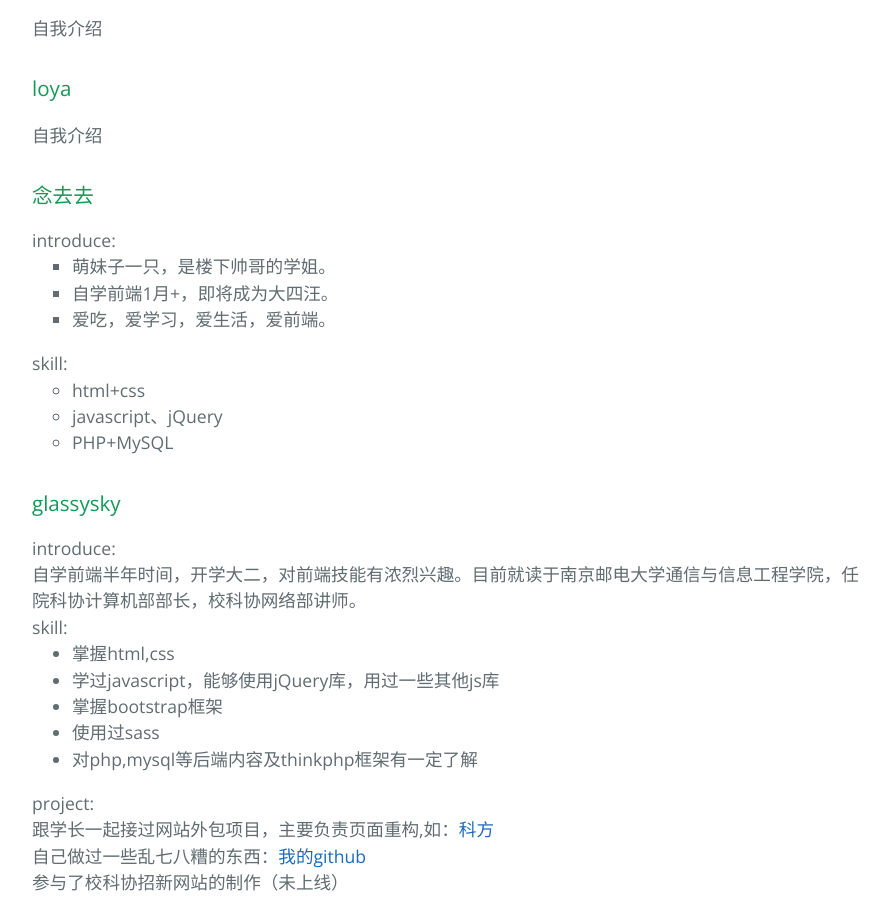
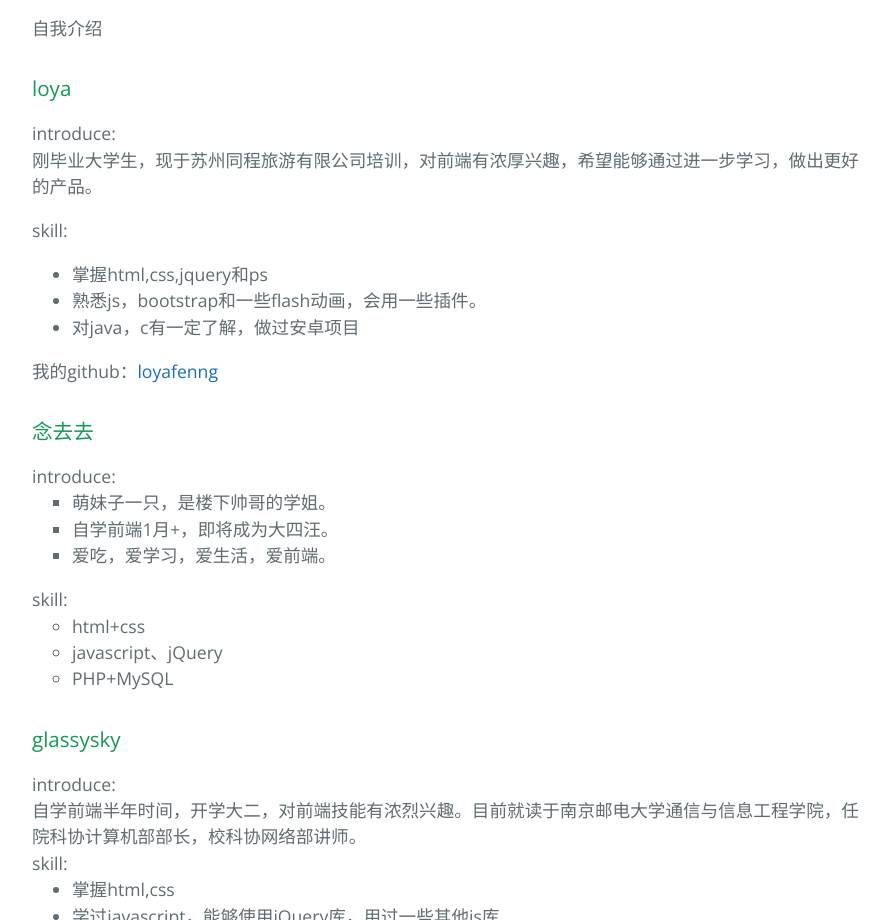
Before and after one commit to glassysky/myTeam, a plain HTML site: page index.html in a window 1280 px wide. Shown: the part 956-1876 px from the top of the page, without its empty margins (192-1081 px from the left). Drawn offline with nearby package versions, Linux system fonts and the light colour scheme.

Commit message:
Update index.html

```diff
--- a/index.html
+++ b/index.html
@@ -51,7 +51,23 @@
 <h3>
 <a id="member-self-introduce" class="anchor" href="#creating-pages-manually" aria-hidden="true"><span class="octicon octicon-link"></span></a>loya</h3>
 
-<p>自我介绍</p>
+<div class="loyafenng">
+  <div class="loyafenng-introduce">
+    <p><span>introduce:</span><br>
+    刚毕业大学生，现于苏州同程旅游有限公司培训，对前端有浓厚兴趣，希望能够通过进一步学习，做出更好的产品。</p>
+  </div>
+  <div class="loyafenng-skill">
+    <p>skill:</p>
+    <ul>
+      <li>掌握html,css,jquery和ps</li>
+      <li>熟悉js，bootstrap和一些flash动画，会用一些插件。</li>
+      <li>对java，c有一定了解，做过安卓项目</li>
+    </ul>
+  </div>
+  <div class="loyafenng-github">
+    <p>我的github：<a href="https://github.com/loyafenng">loyafenng</a></p>
+  </div>
+</div>
 
 <h3>
 <a id="member-self-introduce" class="anchor" href="#creating-pages-manually" aria-hidden="true"><span class="octicon octicon-link"></span></a>念去去</h3>
@@ -62,6 +78,7 @@
     <li>萌妹子一只，是楼下帅哥的学姐。</li>
     <li>自学前端1月+，即将成为大四汪。</li>
     <li>爱吃，爱学习，爱生活，爱前端。</li>
+    </ul>
   </div>
   <div class="nianququ-skill">skill:<br/>
     <ul style="list-style-type:circle">
```
